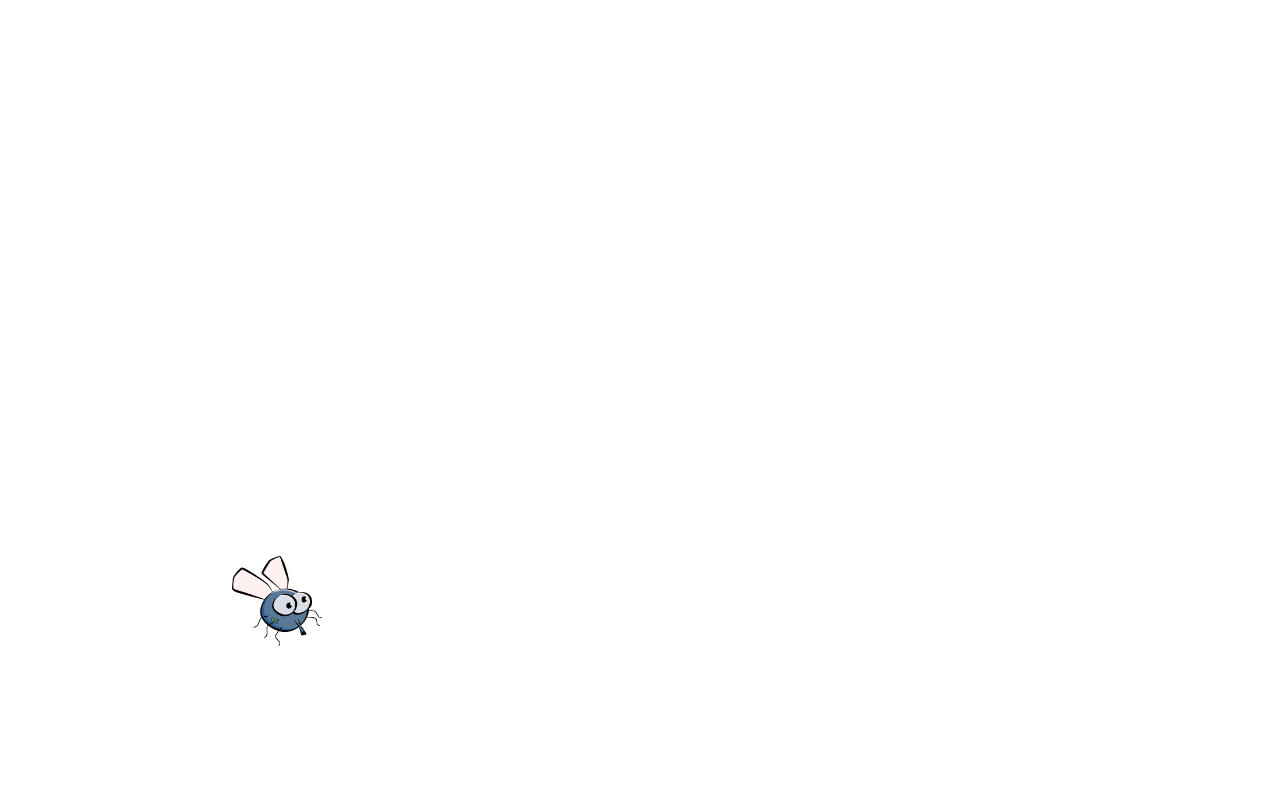
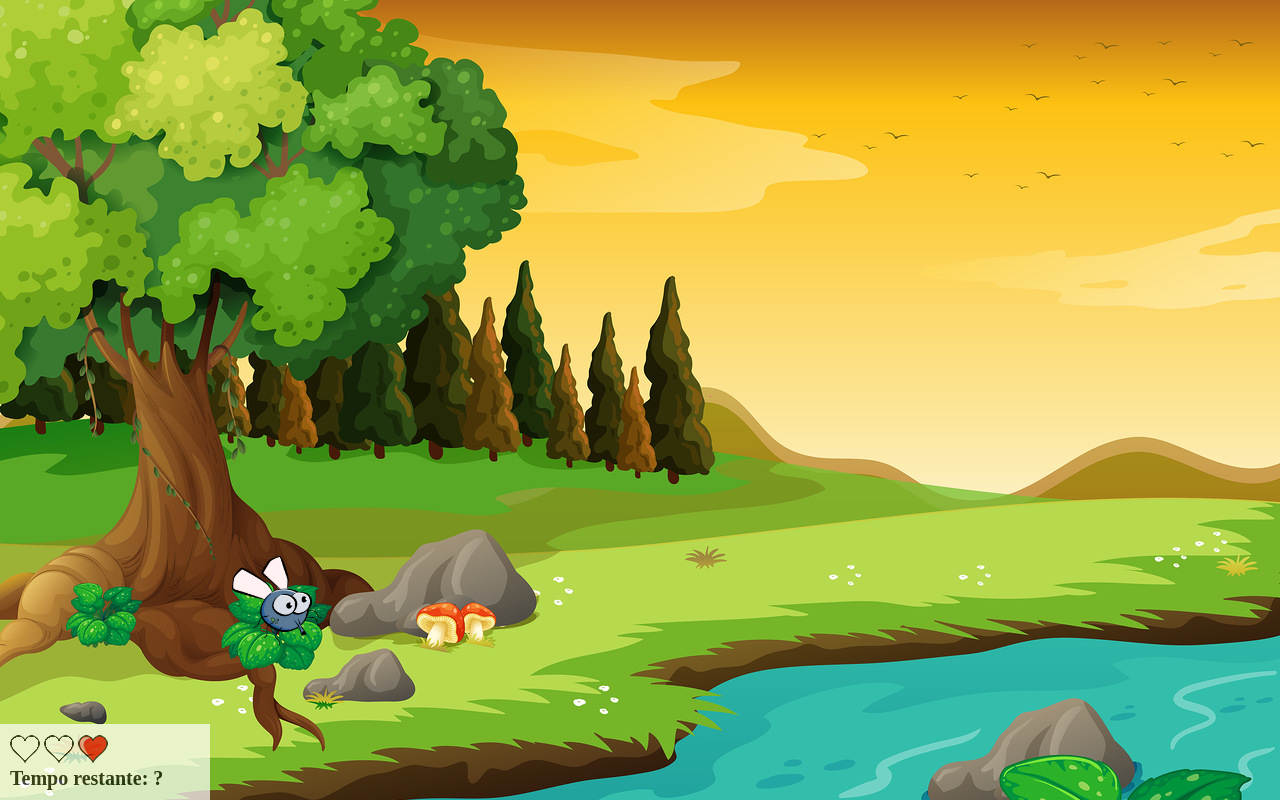
Before and after one commit to WellyOfGod/Game_MataMosquito, a plain HTML site: page app.html in a window 1280 px wide. Drawn offline with Linux system fonts and the light colour scheme.

Commit message:
Criando o cenário

```diff
--- a/app.html
+++ b/app.html
@@ -9,7 +9,16 @@
 </head>
 
 
-<body onresize="adjustStageSize()">
+<body onresize="adjustScreenGame()">
+
+    <div class="panel">
+        <div class="lives">
+            <img src="imagens/heart_empty.png" />
+            <img src="imagens/heart_empty.png" />
+            <img src="imagens/heart_full.png" />
+        </div>
+        <div class="stopwatch">Tempo restante: ?</div>
+    </div>
 
     <script>
         //Faz a chamada da função no intervalo de 1s.
--- a/script.js
+++ b/script.js
@@ -2,12 +2,12 @@ var width = 0
 var height = 0
 
 //Ajusta tamanho palco baseado na largura e altura dá janela.
-function adjustStageSize() {
+function adjustScreenGame() {
     width = window.innerWidth
     height = window.innerHeight
 
 }
-adjustStageSize()
+adjustScreenGame()
 
 function positionRandom() {
 
--- a/style.css
+++ b/style.css
@@ -1,3 +1,9 @@
+body {
+    background-image: url(imagens/bg.jpg);
+    background-repeat: no-repeat;
+    background-size: cover;
+}
+
 .fly1 {
     width: 50px;
     height: 50px;
@@ -16,3 +22,24 @@
 .ladoB {
     transform: scaleX(-1)
 }
+
+.panel {
+    position: absolute;
+    width: 190px;
+    padding: 10px;
+    left: 0px;
+    bottom: 0px;
+    border-top: solid 1px white;
+    background-color: white;
+    opacity: 0.7;
+}
+
+.lives {
+    float: left;
+}
+
+.stopwatch {
+    float: left;
+    font-size: 20px;
+    font-weight: bold;
+}
```
